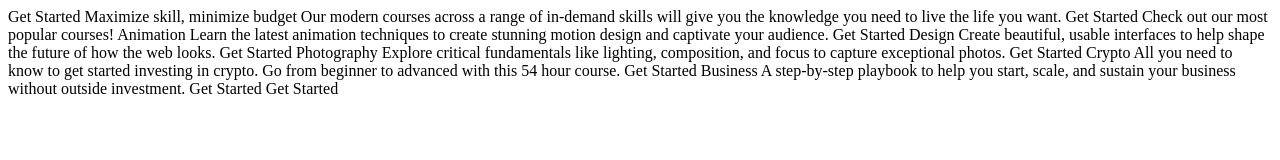
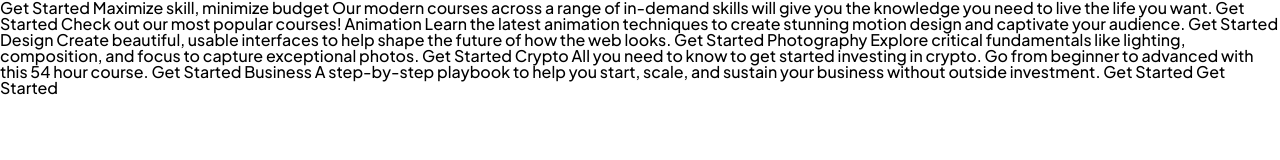
Before and after one commit to miguelzaga/skilled-elearning-landing-page, a plain HTML site: page index.html in a window 1280 px wide. Drawn offline with Linux system fonts and the light colour scheme.

Commit message:
added colors and font variables

```diff
--- a/app/stylesheets/scss/01-abstracts/_variables.scss
+++ b/app/stylesheets/scss/01-abstracts/_variables.scss
@@ -1 +1,26 @@
 @use "./functions" as *;
+
+// Colors
+$light-blue: #666ca3;
+$dark-blue: #13183f;
+$grey: #83869a;
+$magenta: #f74780;
+$pink: #ffa7c3;
+$white: #fff;
+$gradient1: linear-gradient(180deg, #ff6f48 0.04%, #f02aa6 100%);
+$gradient1-hover: linear-gradient(
+    0deg,
+    rgba(255, 255, 255, 0.5),
+    rgba(255, 255, 255, 0.5)
+  ),
+  linear-gradient(180deg, #ff6f48 0%, #f02aa6 100%);
+$gradient2: linear-gradient(180deg, #4851ff 0%, #f02aa6 99.92%);
+$gradient2-hover: linear-gradient(
+    0deg,
+    rgba(255, 255, 255, 0.5),
+    rgba(255, 255, 255, 0.5)
+  ),
+  linear-gradient(180deg, #4851ff -54.32%, #f02aa6 100%);
+
+// Fonts
+$font: "Plus Jakarta Sans", sans-serif;
--- a/app/stylesheets/scss/02-base/_typography.scss
+++ b/app/stylesheets/scss/02-base/_typography.scss
@@ -1 +1,5 @@
 @use "./../01-abstracts/" as *;
+
+body {
+    font-family: $font;
+}
--- a/index.html
+++ b/index.html
@@ -1,52 +1,39 @@
 <!DOCTYPE html>
 <html lang="en">
-<head>
-  <meta charset="UTF-8">
-  <meta name="viewport" content="width=device-width, initial-scale=1.0">
+  <head>
+    <meta charset="UTF-8" />
+    <meta name="viewport" content="width=device-width, initial-scale=1.0" />
 
-  <link rel="icon" type="image/png" sizes="32x32" href="./assets/favicon-32x32.png">
+    <link
+      rel="icon"
+      type="image/png"
+      sizes="32x32"
+      href="./app/assets/favicon-32x32.png"
+    />
 
-  <title>Frontend Mentor | Skilled e-learning landing page</title>
-</head>
-<body>
+    <link rel="preconnect" href="https://fonts.googleapis.com" />
+    <link rel="preconnect" href="https://fonts.gstatic.com" crossorigin />
+    <link
+      href="https://fonts.googleapis.com/css2?family=Plus+Jakarta+Sans:wght@500;700;800&display=swap"
+      rel="stylesheet"
+    />
 
-  Get Started
+    <link rel="stylesheet" href="./app/stylesheets/css/style.css">
 
-  Maximize skill, minimize budget
-
-  Our modern courses across a range of in-demand skills will give you the
-  knowledge you need to live the life you want.
-
-  Get Started
-
-  Check out our most popular courses!
-
-  Animation
-  Learn the latest animation techniques to create stunning motion
-  design and captivate your audience.
-  Get Started
-
-  Design
-  Create beautiful, usable interfaces to help shape the future of
-  how the web looks.
-  Get Started
-
-  Photography
-  Explore critical fundamentals like lighting, composition, and focus
-  to capture exceptional photos.
-  Get Started
-
-  Crypto
-  All you need to know to get started investing in crypto. Go from beginner
-  to advanced with this 54 hour course.
-  Get Started
-
-  Business
-  A step-by-step playbook to help you start, scale, and sustain your business
-  without outside investment.
-  Get Started
-
-  Get Started
-
-</body>
+    <title>Frontend Mentor | Skilled e-learning landing page</title>
+  </head>
+  <body>
+    Get Started Maximize skill, minimize budget Our modern courses across a
+    range of in-demand skills will give you the knowledge you need to live the
+    life you want. Get Started Check out our most popular courses! Animation
+    Learn the latest animation techniques to create stunning motion design and
+    captivate your audience. Get Started Design Create beautiful, usable
+    interfaces to help shape the future of how the web looks. Get Started
+    Photography Explore critical fundamentals like lighting, composition, and
+    focus to capture exceptional photos. Get Started Crypto All you need to know
+    to get started investing in crypto. Go from beginner to advanced with this
+    54 hour course. Get Started Business A step-by-step playbook to help you
+    start, scale, and sustain your business without outside investment. Get
+    Started Get Started
+  </body>
 </html>
```
Also changed, not shown: app/stylesheets/css/style.css (added), 1 other file.
